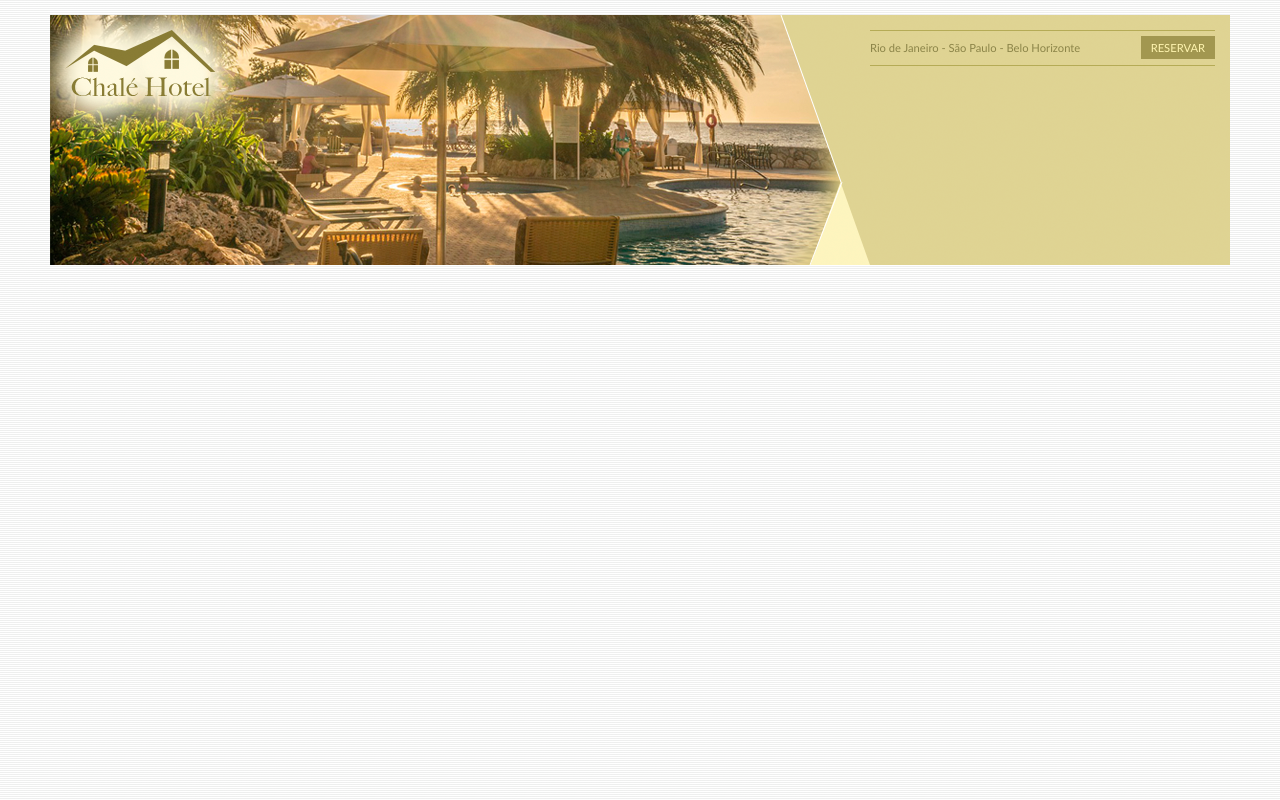
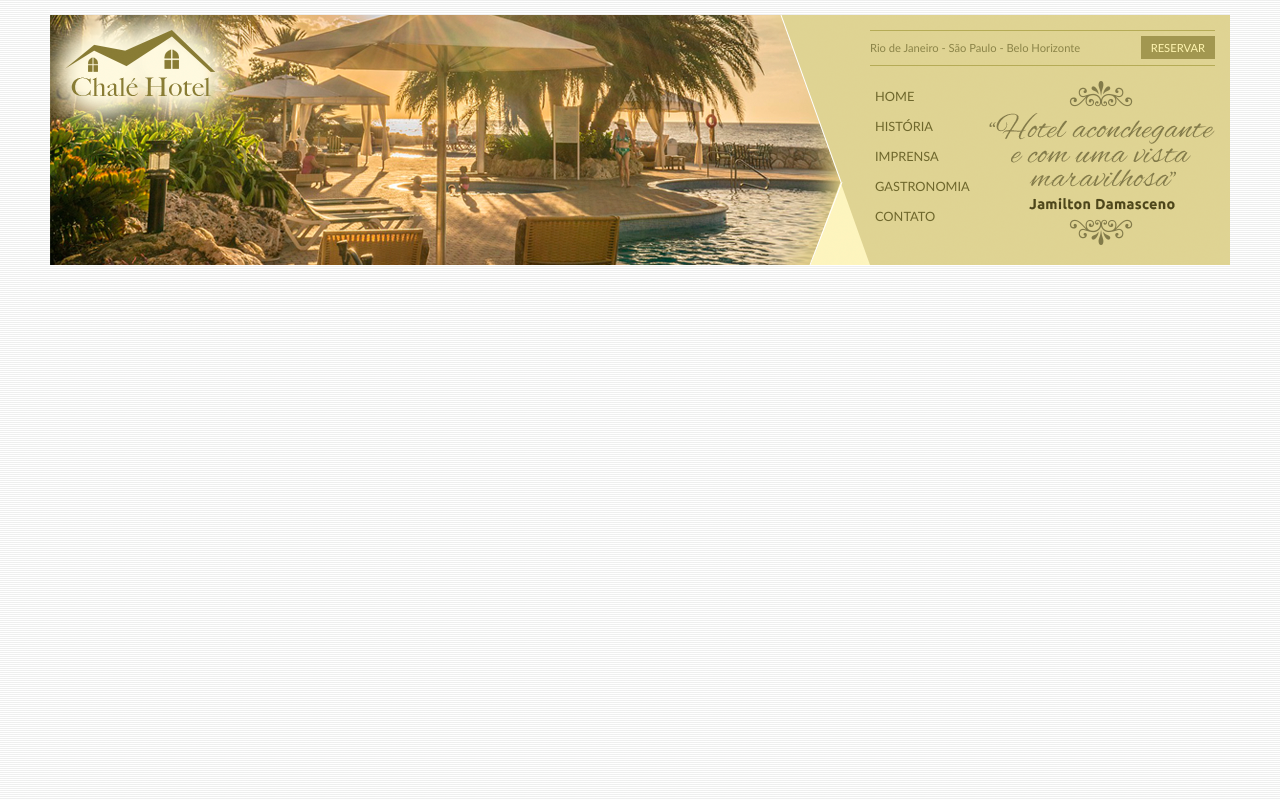
Before and after one commit to thiagoluca/Ch_Not, a plain HTML site: page index.html in a window 1280 px wide. Drawn offline with Linux system fonts and the light colour scheme.

Commit message:
Menus e comentarios, ok3

```diff
--- a/css/estilo.css
+++ b/css/estilo.css
@@ -89,5 +89,38 @@ a.reserva{ /* para pder usar reserva dentro do formulário ate mesmo em outra pa
     float: right;
 }
 
+#menu{
+    margin-top: 15px;
+
+}
+
+ul{
+    list-style: none;
+
+}
+
+ul#navegacao{
+    float: left;
+
+}
+
+ul#navegacao a{
+    text-transform: uppercase;
+    font-size: 0.8em;
+    padding: 5px;
+    color: #6e672c;
+    line-height: 30px;
+}
+
+ul#navegacao a:hover{
+    background: #fdf6be;
+}
+
+.depoimento{ /* Posicionamento depoimento a direita da pagina */
+    width: 226px;
+    height: 164px;
+    float: right;
+}
+
 
 /*  */
--- a/index.html
+++ b/index.html
@@ -28,6 +28,18 @@
                         <a class="reserva" href="">Reservar</a>
                         <div style="clear: both;"></div> <!-- Limpa fluxo flutuante -->
                     </div>
+
+                    <div id="menu"> <!-- Inicio Menu -->
+                        <ul id="navegacao">
+                            <li><a href="">Home</a></li>
+                            <li><a href="">História</a></li>
+                            <li><a href="">Imprensa</a></li>
+                            <li><a href="">Gastronomia</a></li>
+                            <li><a href="">Contato</a></li>
+                        </ul>
+
+                        <img class="depoimento" src="imagens/depoimento.png" alt="">
+                    </div>
                 </div>
             </div> <!-- Fim menu -->
 
```
